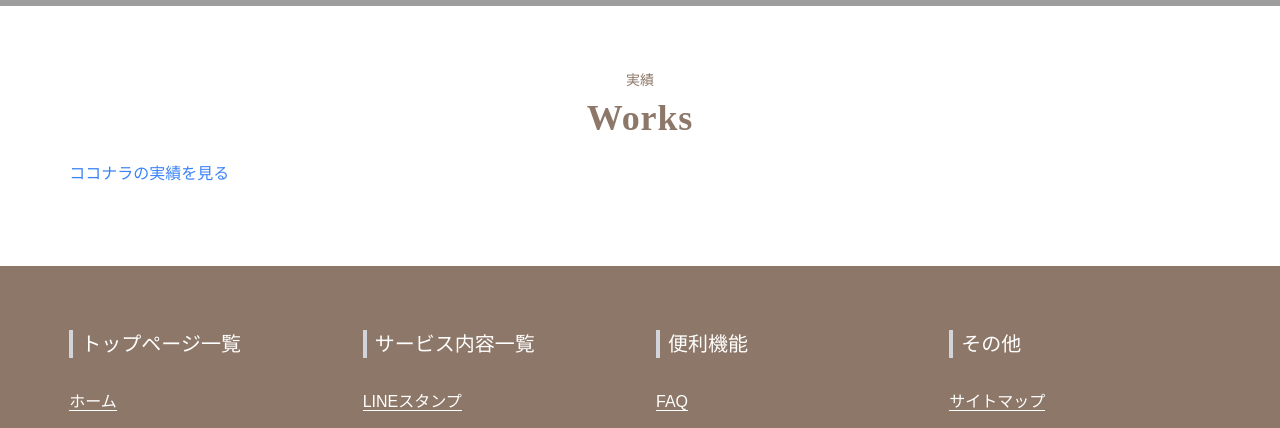
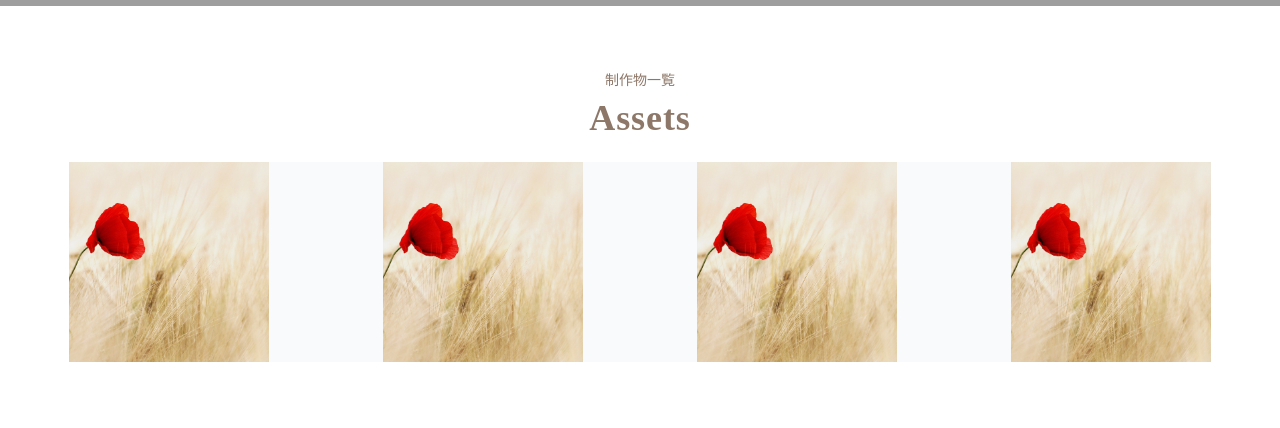
Before and after one commit to mayone-du/ranze-hp, a Next.js app: page /works in a window 1280 px wide. Shown: the part 701-1129 px from the top of the page. Built offline with nearby package versions, Linux system fonts and the light colour scheme; grey boxes are pictures that could not be loaded.

Commit message:
Add sample works

```diff
--- a/src/pages/works/index.tsx
+++ b/src/pages/works/index.tsx
@@ -1,10 +1,10 @@
+import Image from "next/image";
+import { BreadCrumb } from "../../components/shared/BreadCrumb";
+import { Block } from "../../components/shared/generalBlock/Block";
+import { Column } from "../../components/shared/generalBlock/Column";
+import { Row } from "../../components/shared/generalBlock/Row";
 import { Layout } from "../../components/shared/layout/Layout";
 import { SubPageMainVisual } from "../../components/shared/SubPageMainVisual";
-import { BreadCrumb } from "../../components/shared/BreadCrumb";
-// import Link from "next/link";
-import { Block } from "../../components/shared/generalBlock/Block";
-import { Row } from "../../components/shared/generalBlock/Row";
-import { Column } from "../../components/shared/generalBlock/Column";
 
 const Works: React.VFC = () => {
   const siteTitle = "Works";
@@ -18,20 +18,45 @@ const Works: React.VFC = () => {
         <SubPageMainVisual title={siteTitle} subText="works sub text" />
         <BreadCrumb currentPage={siteTitle} />
 
-        <Block sectionSubText="実績" sectionTitle="Works">
+        <Block sectionSubText="制作物一覧" sectionTitle="Assets">
           <Row>
-            <Column className="my-0">
-              <a
-                href="https://coconala.com/users/2075712"
-                target="_blank"
-                rel="noopener noreferrer"
-                className="text-blue-500"
-              >
-                ココナラの実績を見る
-              </a>
+            <Column className="bg-gray-50 md:flex items-center justify-between text-center">
+              <Image
+                src="/images/bg.jpg"
+                width={200}
+                height={200}
+                objectFit="cover"
+              />
+              <Image
+                src="/images/bg.jpg"
+                width={200}
+                height={200}
+                objectFit="cover"
+              />
+              <Image
+                src="/images/bg.jpg"
+                width={200}
+                height={200}
+                objectFit="cover"
+              />
+              <Image
+                src="/images/bg.jpg"
+                width={200}
+                height={200}
+                objectFit="cover"
+              />
             </Column>
           </Row>
         </Block>
+
+        <a
+          href="https://coconala.com/users/2075712"
+          target="_blank"
+          rel="noopener noreferrer"
+          className="text-blue-500"
+        >
+          ココナラの実績を見る
+        </a>
       </Layout>
     </>
   );
```
